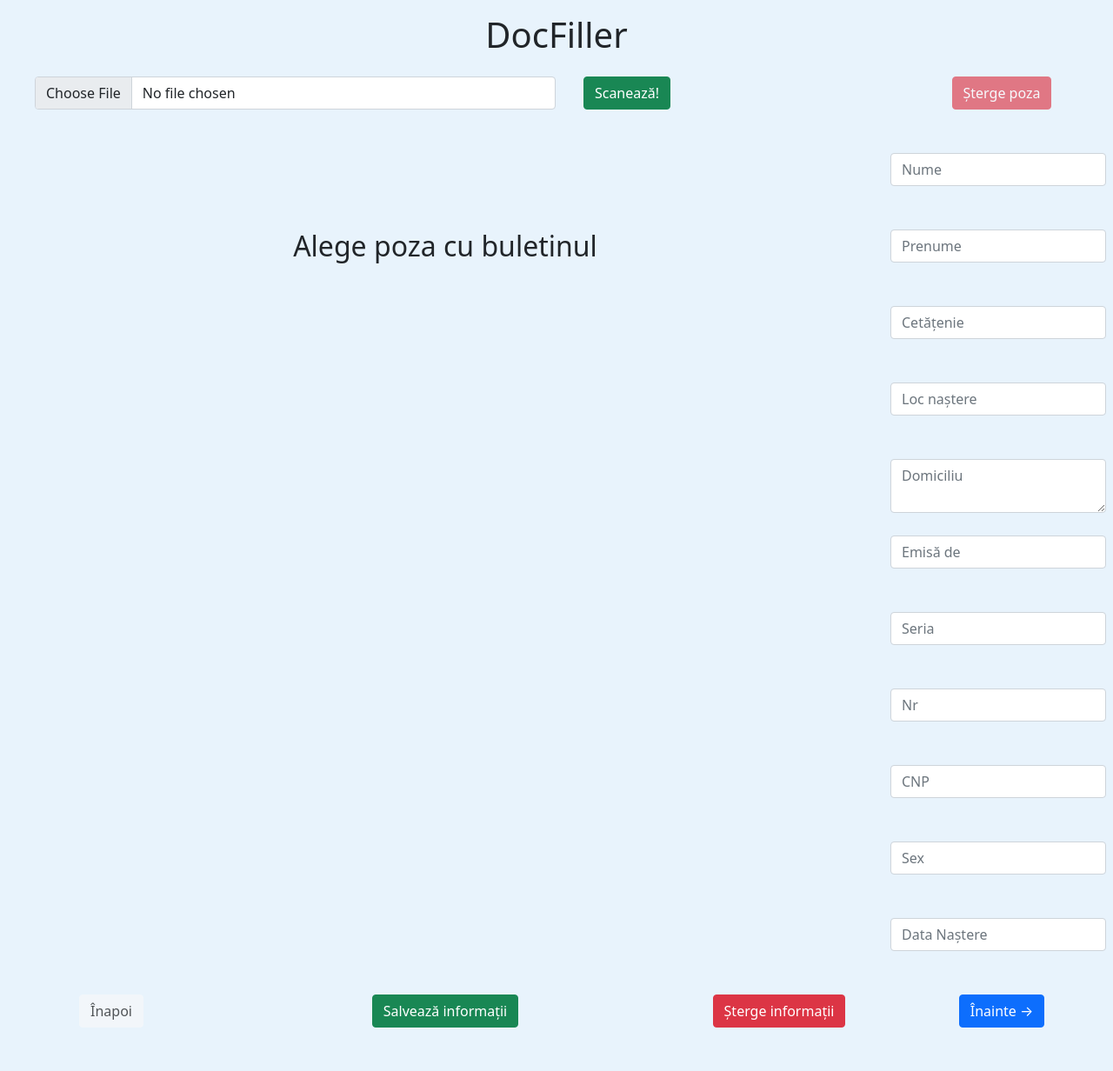
After one commit to andrei8888/DocFillerWeb, a Flask app: page /home in a window 1280 px wide. The commit adds this page. Shown: the whole page at 87% size. Run offline with Flask 2, Linux system fonts and the light colour scheme; some libraries are stand-ins or nearby versions.

Commit message:
Home page - updated

```diff
--- a/main.py
+++ b/main.py
@@ -7,8 +7,23 @@ app = Flask(__name__)
 
 
 @app.route('/')
-def hello_world():
-    return render_template('index.html')
+def go_to_home():
+    return redirect(url_for('home'))
+
+
+@app.route('/home')
+def home():
+    return render_template('home.html')
+
+
+@app.route('/scan', methods=['GET', 'POST'])
+def scan():
+    return render_template('scan.html')
+
+
+@app.route('/doc')
+def doc():
+    return render_template('doc.html')
 
 
 UPLOAD_FOLDER = 'static/uploads'
@@ -16,14 +31,24 @@ ALLOWED_EXTENSIONS = {'png', 'jpg', 'jpeg'}
 app.config['UPLOAD_FOLDER'] = UPLOAD_FOLDER
 
 
-@app.route('/', methods=['POST'])
+def allowed_file(filename):
+    return '.' in filename and \
+           filename.rsplit('.', 1)[1].lower() in ALLOWED_EXTENSIONS
+
+
+@app.route('/home', methods=['POST'])
 def upload_file():
     uploaded_file = request.files['image_file']
     if uploaded_file.filename != '':
         uploaded_file.save(os.path.join(app.config['UPLOAD_FOLDER'], uploaded_file.filename))
     app.logger.info(uploaded_file.filename)
-    return redirect(url_for('upload_file'))
+    return redirect(url_for('scan'))
 
 
 if __name__ == '__main__':
     app.run(debug=True)
+
+
+@app.route('/background_process_test', methods=['POST'])
+def background_process_test():
+    app.logger.info("da")
--- a/static/styles/grid.css
+++ b/static/styles/grid.css
@@ -8,7 +8,7 @@
 
 .div1 { grid-area: 1 / 1 / 2 / 6; margin: auto; text-align: center; }
 /*text-align: center;*/
-.div2 { grid-area: 2 / 1 / 3 / 4; }
+.div2 { grid-area: 2 / 1 / 3 / 5; }
 .div3 { grid-area: 2 / 4 / 3 / 5; }
 .div4 { grid-area: 2 / 5 / 3 / 6; }
 .div21 { grid-area: 3 / 1 / 4 / 5; }
@@ -28,3 +28,27 @@
 .div18 { grid-area: 14 / 2 / 15 / 4; }
 .div19 { grid-area: 14 / 4 / 15 / 5; }
 .div20 { grid-area: 14 / 5 / 15 / 6; }
+
+form {
+    display: grid;
+    grid-template-columns: auto auto;
+}
+
+.div1-form { grid-area: 1 / 1 / 1 / 3; }
+.div2-form { grid-area: 1 / 3 / 1 / 5; }
+
+
+.parent_doc {
+    display: grid;
+    grid-template-columns: repeat(4, 1fr);
+    grid-template-rows: repeat(5, 1fr);
+    grid-column-gap: 0px;
+    grid-row-gap: 0px;
+}
+
+.div1_doc { grid-area: 1 / 1 / 2 / 5; margin: auto; text-align: center; }
+.div2_doc { grid-area: 5 / 1 / 6 / 2; }
+.div3_doc { grid-area: 5 / 2 / 6 / 3; }
+.div4_doc { grid-area: 5 / 3 / 6 / 4; }
+.div5_doc { grid-area: 5 / 4 / 6 / 5; }
+.div6_doc { grid-area: 2 / 1 / 5 / 5; }
--- /dev/null
+++ b/templates/home.html
@@ -0,0 +1,219 @@
+<!DOCTYPE html>
+<html lang="en" xmlns="http://www.w3.org/1999/html">
+<head>
+    <meta charset="UTF-8">
+    <title>DocFiller</title>
+    <link rel="stylesheet" type="text/css" href="{{ url_for('static',filename='styles/grid.css') }}">
+    <link href="https://cdn.jsdelivr.net/npm/bootstrap@5.1.3/dist/css/bootstrap.min.css" rel="stylesheet" integrity="sha384-1BmE4kWBq78iYhFldvKuhfTAU6auU8tT94WrHftjDbrCEXSU1oBoqyl2QvZ6jIW3" crossorigin="anonymous">
+    <script src="//ajax.googleapis.com/ajax/libs/jquery/1.9.1/jquery.min.js"></script>
+</head>
+<body style="background-color:#e8f3fc;">
+    <div class="parent_home">
+        <div class="div1 my-3">
+            <h1>DocFiller</h1>
+        </div>
+        <div class="div2">
+            <form action="http://localhost:5000/home" method="POST" enctype="multipart/form-data">
+                <div class="div1-form mx-4">
+                    <input id="upload-photo" class="form-control mx-3" type="file" name="image_file"
+                           accept="image/*"/><!--data-np-checked="1"-->
+                </div>
+                <div class="div2-form mx-4">
+                    <input type="submit" class="btn btn-success" value="Scanează!">
+                </div>
+            </form>
+        </div>
+        <div class="div4 mx-auto">
+            <button type="button" class="btn btn-danger" disabled>Șterge poza</button>
+        </div>
+        <div class="div5 mx-auto">
+            <h2>Alege poza cu buletinul</h2>
+        </div>
+        <div class="div6 me-2 my-0">
+            <input type="text" class="form-control" placeholder="Nume" id="nume" >
+        </div>
+        <div class="div7 me-2 my-0">
+            <input type="text" class="form-control" placeholder="Prenume" id="prenume" >
+        </div>
+        <div class="div8 me-2 my-0">
+            <input type="text" class="form-control" placeholder="Cetățenie" id="cetatenie" >
+        </div>
+        <div class="div9 me-2 my-0">
+            <input type="text" class="form-control" placeholder="Loc naștere" id="locNastere" >
+        </div>
+        <div class="div10 me-2 my-0">
+            <textarea class="form-control" placeholder="Domiciliu" id="domiciliu"  cols="40" rows="2" style="overflow:auto"></textarea>
+        </div>
+        <div class="div11 me-2 my-0">
+            <input type="text" class="form-control" placeholder="Emisă de" id="emis" >
+        </div>
+        <div class="div12 me-2 my-0">
+            <input type="text" class="form-control" placeholder="Seria" id="seria" >
+        </div>
+        <div class="div13 me-2 my-0">
+            <input type="text" class="form-control" placeholder="Nr" id="nr" >
+        </div>
+        <div class="div14 me-2 my-0">
+            <input type="text" class="form-control" placeholder="CNP" id="cnp" >
+        </div>
+        <div class="div15 me-2 my-0">
+            <input type="text" class="form-control" placeholder="Sex" id="sex" >
+        </div>
+        <div class="div16 me-2 my-0">
+            <input type="text" class="form-control" placeholder="Data Naștere" id="dataNastere" >
+        </div>
+        <div class="div17 mx-auto">
+            <button type="button" class="btn btn-light disabled">Înapoi</button>
+        </div>
+        <div class="div18 mx-auto">
+            <button id="test" type="button" class="btn btn-success">Salvează informații</button>
+        </div>
+        <div class="div19 mx-auto">
+            <button type="button" class="btn btn-danger">Șterge informații</button>
+        </div>
+        <div class="div20 mx-auto">
+            <button type="button" class="btn btn-primary">Înainte →</button>
+        </div>
+    </div>
+    <script type=text/javascript>
+        $(document).ready(function() {
+          $('#test').click(function() {
+            $.ajax({
+                  type: "POST",
+                  url: "../main.py",
+                  data: { }
+                }).done(function( background_process_test ) {
+                   // do something
+            });
+          });
+        });
+    </script>
+</body>
+</html>
+<!--<input type="text" class="form-control mb-3" placeholder="Nume" id="nume" data-np-checked="1" >
+            <input type="text" class="form-control mb-3" placeholder="Prenume" id="prenume" data-np-checked="1">
+            <input type="text" class="form-control mb-3" placeholder="Cetățenie" id="cetatenie" data-np-checked="1" >
+            <input type="text" class="form-control mb-3" placeholder="Loc naștere" id="locNastere" data-np-checked="1">
+            <input type="text" class="form-control mb-3" placeholder="Domiciliu" id="domiciliu" data-np-checked="1" >
+            <input type="text" class="form-control mb-3" placeholder="Emisă de" id="emis" data-np-checked="1">
+            <input type="text" class="form-control mb-3" placeholder="Seria" id="seria" data-np-checked="1" >
+            <input type="text" class="form-control mb-3" placeholder="Nr" id="nr" data-np-checked="1">
+            <input type="text" class="form-control mb-3" placeholder="CNP" id="cnp" data-np-checked="1" >
+            <input type="text" class="form-control mb-3" placeholder="Sex" id="sex" data-np-checked="1">
+            <input type="text" class="form-control mb-3" placeholder="Data Naștere" id="data" data-np-checked="1">-->
+            <!--<div class="parent_info_buttons">
+                <div class="div1_info">
+                    <div class="card text-white bg-primary  mb-3" >
+                        <div class="card-header">Nume</div>
+                        <div class="card-body">
+                            <div class="form-group">
+                                <input type="text" class="form-control" id="nume" data-np-checked="1">
+                            </div>
+                        </div>
+                    </div>
+                </div>
+                <div class="div2_info">
+                    <div class="card text-white bg-primary  mb-3" >
+                        <div class="card-header">Prenume</div>
+                        <div class="card-body">
+                            <div class="form-group">
+                                <input type="text" class="form-control" id="prenume" data-np-checked="1">
+                            </div>
+                        </div>
+                    </div>
+                </div>
+                <div class="div3_info">
+                    <div class="card text-white bg-primary  mb-3" >
+                        <div class="card-header">Cetățenie</div>
+                        <div class="card-body">
+                            <div class="form-group">
+                                <input type="text" class="form-control" id="cetatenie" data-np-checked="1">
+                            </div>
+                        </div>
+                    </div>
+                </div>
+                <div class="div4_info">
+                    <div class="card text-white bg-primary  mb-3" >
+                        <div class="card-header">Loc naștere</div>
+                        <div class="card-body">
+                            <div class="form-group">
+                                <input type="text" class="form-control" id="locNastere" data-np-checked="1">
+                            </div>
+                        </div>
+                    </div>
+                </div>
+                <div class="div5_info">
+                    <div class="card text-white bg-primary  mb-3" >
+                        <div class="card-header">Domiciliu</div>
+                        <div class="card-body">
+                            <div class="form-group">
+                                <input type="text" class="form-control" id="domiciliu" data-np-checked="1">
+                            </div>
+                        </div>
+                    </div>
+                </div>
+                <div class="div6_info">
+                    <div class="card text-white bg-primary  mb-3" >
+                        <div class="card-header">Emisă de</div>
+                        <div class="card-body">
+                            <div class="form-group">
+                                <input type="text" class="form-control" id="emis" data-np-checked="1">
+                            </div>
+                        </div>
+                    </div>
+                </div>
+                <div class="div7_info">
+                    <div class="card text-white bg-primary  mb-3" >
+                        <div class="card-header">Seria</div>
+                        <div class="card-body">
+                            <div class="form-group">
+                                <input type="text" class="form-control" id="seria" data-np-checked="1">
+                            </div>
+                        </div>
+                    </div>
+                </div>
+                <div class="div8_info">
+                    <div class="card text-white bg-primary  mb-3" >
+                        <div class="card-header">Nr</div>
+                        <div class="card-body">
+                            <div class="form-group">
+                                <input type="text" class="form-control" id="nr" data-np-checked="1">
+                            </div>
+                        </div>
+                    </div>
+                </div>
+                <div class="div9_info">
+                    <div class="card text-white bg-primary  mb-3" >
+                        <div class="card-header">CNP</div>
+                        <div class="card-body">
+                            <div class="form-group">
+                                <input type="text" class="form-control" id="cnp" data-np-checked="1">
+                            </div>
+                        </div>
+                    </div>
+                </div>
+                <div class="div10_info">
+                    <div class="card text-white bg-primary  mb-3" >
+                        <div class="card-header">Sex</div>
+                        <div class="card-body">
+                            <div class="form-group">
+                                <input type="text" class="form-control" id="sex" data-np-checked="1">
+                            </div>
+                        </div>
+                    </div>
+                </div>
+            </div>-->
+<!--<form method='post' enctype="multipart/form-data" action = "http://localhost:5000/uploader">
+                <button class="button">
+                    <label class="custom-file-upload"><img src="../static/styles/resources/card.png" width="100" />
+                        Adauga poza
+                    </label>
+                     <input id="file-upload" type="file" name="file" hidden/>
+                    <input id="file-upload" type="file" accept="image/png, image/jpeg" />
+                </button>
+            </form>-->
+<!--
+<button type="button" class="button">
+                <img src="../static/styles/resources/choose.png" width="100" />
+                Alege document
+            </button>-->
```
Also changed, not shown: static/styles/buttons.css (deleted, +0 -8 lines), templates/doc.html (added, +31 -0 lines), templates/scan.html (renamed from templates/index.html, +16 -16 lines).
